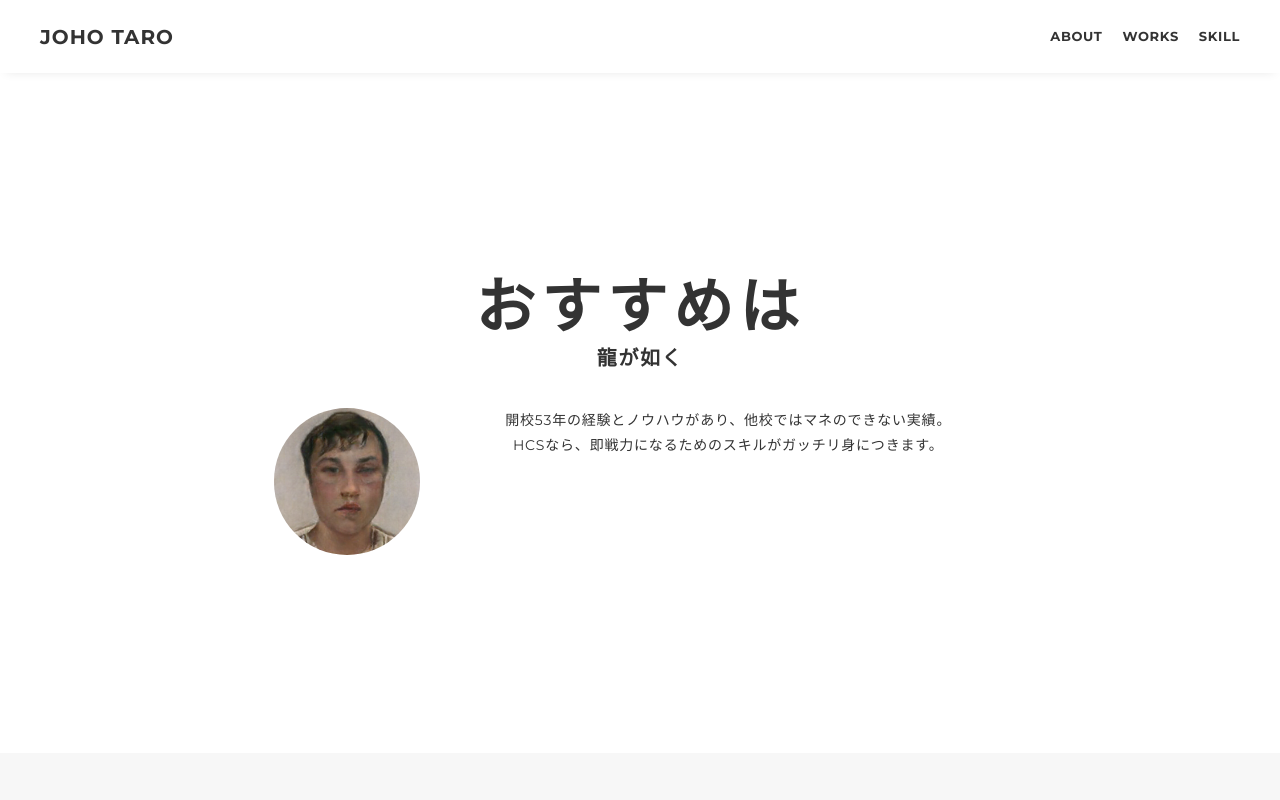
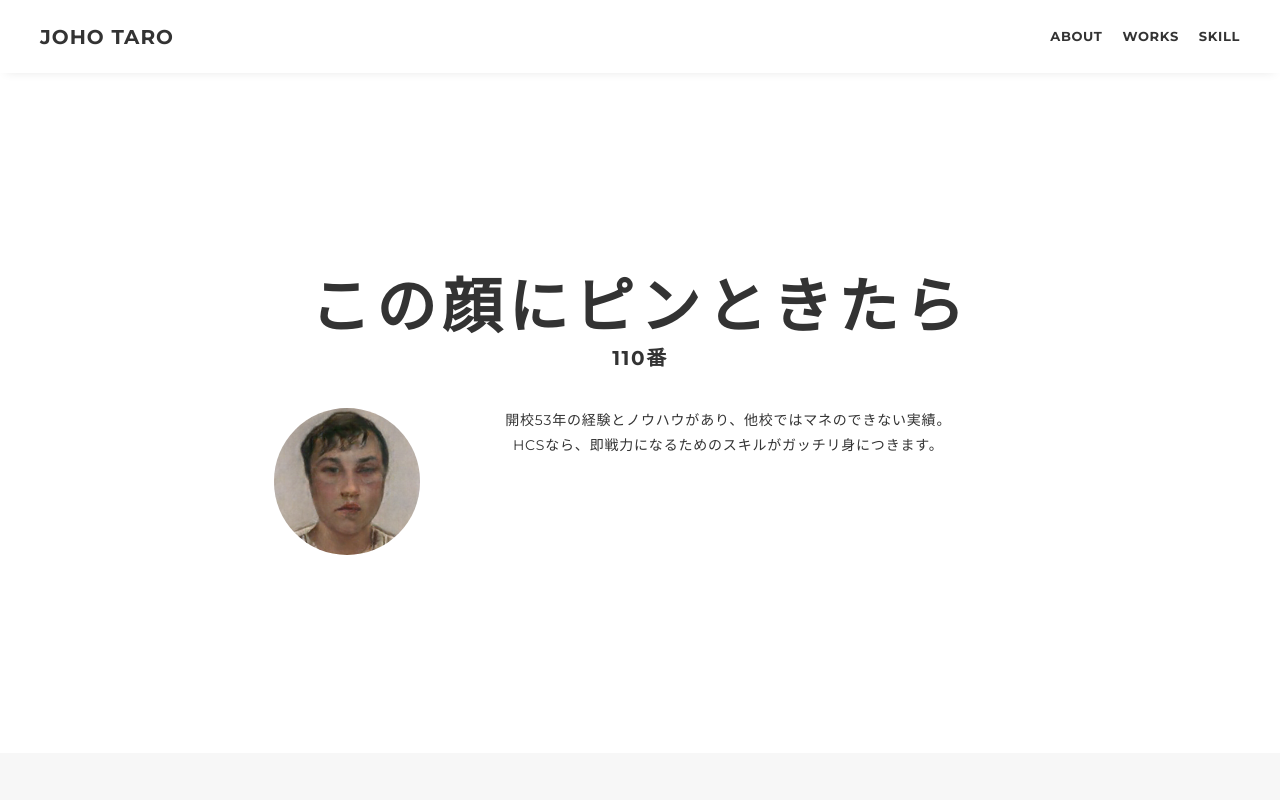
Before and after one commit to 20213072-sakakikodai/S1A120, a plain HTML site: page index.html in a window 1280 px wide. Shown: the top 800 px of the page. Drawn offline with nearby package versions, Linux system fonts and the light colour scheme.

Commit message:
Add files via upload

```diff
--- a/index.html
+++ b/index.html
@@ -36,8 +36,8 @@
 			<!-- main-visual -->
 			<div class="main-visual" id="about">
 				<div class="main-visual-inner">
-					<p class="main-visual-title">おすすめは</p>
-					<p class="main-visual-subtitle">龍が如く</p>
+					<p class="main-visual-title">この顔にピンときたら</p>
+					<p class="main-visual-subtitle">110番</p>
 					<div class="main-visual-profile">
 						<p class="main-visual-img">
 							<img src="portfolio/img/profile.png" alt="自画像" />
@@ -101,7 +101,7 @@
 							</div>
 						</div>
 						<div class="skill-item">
-							<p class="skill-img"><img src="portfolio/img/icon_skill.png" alt=""></p>
+							<p class="skill-img"><img src="https://www.google.com/url?sa=i&url=https%3A%2F%2Ftechplay.jp%2Fcolumn%2F303&psig=AOvVaw3r_i3wm8AvnI02F_StT9qS&ust=1639445787321000&source=images&cd=vfe&ved=0CAgQjRxqFwoTCICJ0dDR3_QCFQAAAAAdAAAAABAV" alt=""></p>
 							<div class="skill-body">
 								<h3 class="skill-name">Python</h3>
 								<p class="skill-text">
```
